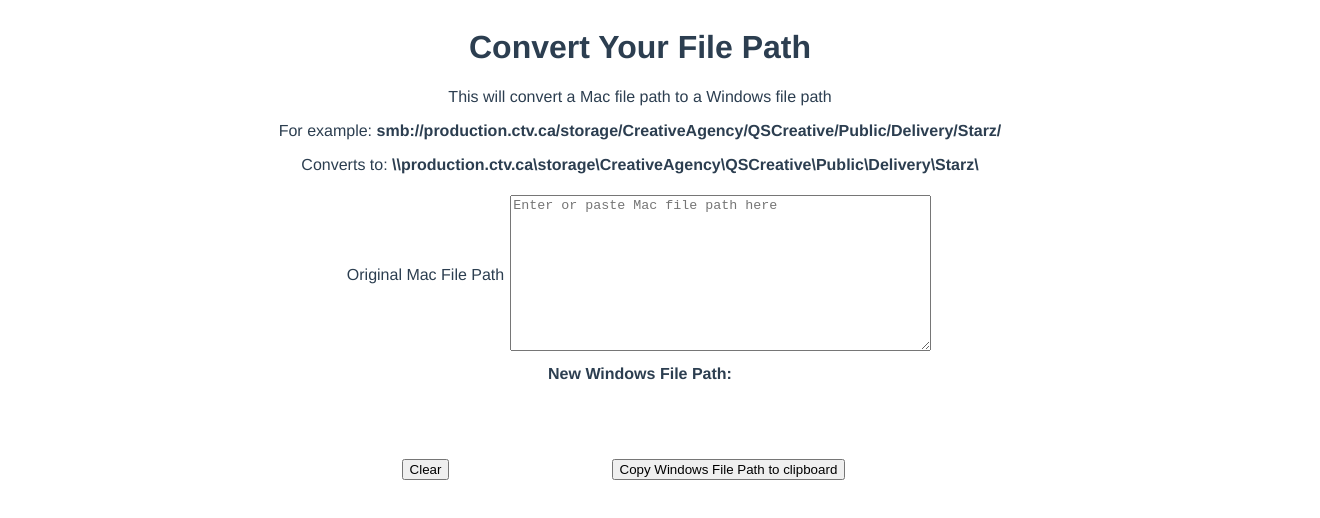
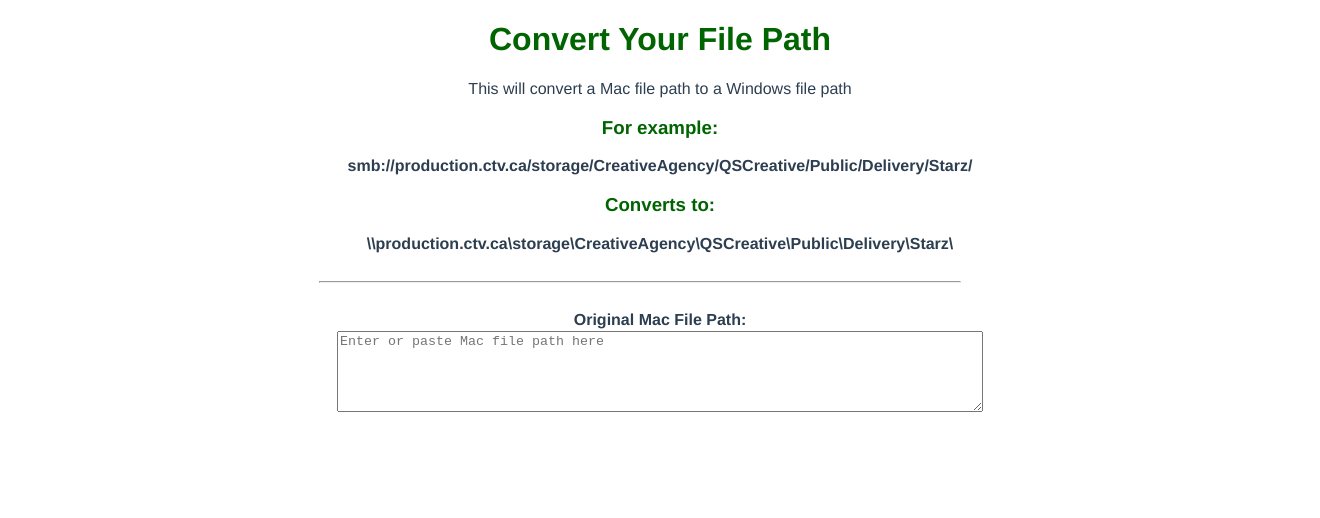
Before and after one commit to Sanparty/Convert-Vue, a Vue app: page / in a window 1280 px wide. Shown: the top 518 px of the page, 1320 px wide, since content can reach past the window. Built offline with nearby package versions, Linux system fonts and the light colour scheme.

Commit message:
Aug 20 changes

```diff
--- a/package.json
+++ b/package.json
@@ -9,7 +9,8 @@
   },
   "dependencies": {
     "core-js": "^3.8.3",
-    "vue": "^3.2.13"
+    "vue": "^3.2.13",
+    "vue-element-query": "^3.1.0"
   },
   "devDependencies": {
     "@babel/core": "^7.12.16",
--- a/src/App.vue
+++ b/src/App.vue
@@ -14,6 +14,10 @@
 </script>
 
 <style>
+body {
+  text-align: center;
+  margin: 0%;
+}
 #app {
   font-family: Avenir, Helvetica, Arial, sans-serif;
   -webkit-font-smoothing: antialiased;
@@ -21,9 +25,6 @@
   text-align: center;
   color: #2c3e50;
   margin: 0 auto;
-  display: flex;
-  flex-direction: column;
-  justify-content: center;
 }
 
 </style>
--- /dev/null
+++ b/src/components/ConvertInfo.vue
@@ -0,0 +1,55 @@
+<template>
+        <div class="convertinfo-container">
+            <h1>Convert Your File Path</h1>
+            <p>This will convert a Mac file path to a Windows file path</p>
+            <h3>For example:</h3>
+            <span class="url">
+                <b>smb://production.ctv.ca/storage/CreativeAgency/QSCreative/Public/Delivery/Starz/</b>
+            </span>
+            <h3>Converts to:</h3>
+            <span class="url">
+            <b>\\production.ctv.ca\storage\CreativeAgency\QSCreative\Public\Delivery\Starz\</b>
+            </span>
+        </div>
+</template>
+
+<script>
+    export default {
+        name: "ConvertInfo"
+    }
+</script>
+
+<style scoped>
+body,
+h1,
+p {
+  font-family: "Franklin Gothic Medium", Arial, sans-serif;
+}
+
+h1,
+h3 {
+    color: darkgreen;
+}
+.convertinfo-container {
+    text-align: center;
+    justify-content: center;
+    margin: 0 auto 20px;
+    padding: 0 20px;
+}
+.url {
+    word-break: break-all;
+    word-wrap: break-word;
+}
+
+@media (min-width: 650px) {
+    .convertinfo-container {
+        width: 100%;
+    }
+    .url {
+        word-break: normal;
+        word-wrap: normal;
+    }
+}
+
+
+</style>
--- a/src/components/ConvertPath.vue
+++ b/src/components/ConvertPath.vue
@@ -1,41 +1,37 @@
 <template>
-  <div>
-    <h1>Convert Your File Path</h1>
-    <p>This will convert a Mac file path to a Windows file path</p>
-    <p>
-      For example:
-      <b>
-        smb://production.ctv.ca/storage/CreativeAgency/QSCreative/Public/Delivery/Starz/</b
-      >
-    </p>
-    <p>
-      Converts to:
-      <b>
-        \\production.ctv.ca\storage\CreativeAgency\QSCreative\Public\Delivery\Starz\</b
-      >
-    </p>
-    <p id="macpath">
-      <MacPath />
-    </p>
-  </div>
+    <div class="main">
+      <convert-info />
+      <hr>
+      <mac-path />
+    </div>
 </template>
 
 <script>
 import MacPath from "./MacPath.vue";
+import ConvertInfo from "./ConvertInfo.vue";
 
 export default {
   name: "ConvertPath",
-  components: { MacPath },
+  components: {
+    MacPath,
+    ConvertInfo
+  },
 };
 </script>
 
-<style scoped>
-#macpath,
-#windowspath {
+<style>
+.main {
+  display: flex;
+  flex-direction: column;
+  text-align: center;
+  align-items: center;
+  justify-content: center;
+  width: 100%;
+}
+hr {
+  width: 50%;
+}
+.convert {
   margin: 0 auto;
 }
-
-hr {
-  width: 75%;
-}
 </style>
--- a/src/components/MacPath.vue
+++ b/src/components/MacPath.vue
@@ -1,36 +1,28 @@
 <template>
-  <table id="table">
-    <tr>
-      <td>Original Mac File Path</td>
-      <td colspan="3">
+  <div class="convert-container">
+      <div>
+        <div><strong>Original Mac File Path:</strong></div>
+        <div>
           <textarea
             name="macLocation"
             id="macLocation"
             placeholder="Enter or paste Mac file path here"
-          rows="10"
-          cols="50"
+            rows="5"
+            cols="75"
             required
             v-model="originalText"
           ></textarea>
-      </td>
-    </tr>
-    <tr>
-      <td></td>
-      <td colspan="3" id="textDisplay"></td>
-    </tr>
-    <tr id="filepath">
-      <td colspan="4"><strong>New Windows File Path:</strong></td>
-    </tr>
-    <tr>
-      <td id="newPath" colspan="4">
+        </div>
+      </div>
+      <div>
+        <div id="textDisplay"></div>
+        <div id="filepath">
+          <div v-if="convertedText"><strong>New Windows File Path:</strong></div>
+        </div>
+        <div id="newPath">
           <div id="windowsLocation">{{ convertedText }}</div>
-      </td>
-    </tr>
-
-    <tr>
-      <td><button @click="clearAll()">Clear</button></td>
-      <td colspan="2" />
-      <td>
+        </div>
+        <div v-if="convertedText">
           <button
             type="button"
             @click="copyText()"
@@ -39,9 +31,10 @@
           >
             Copy Windows File Path to clipboard
           </button>
-      </td>
-    </tr>
-  </table>
+        </div>
+        <div v-if="convertedText || originalText"><button @click="clearAll()">Clear</button></div>
+      </div>
+  </div>
 </template>
 
 <script>
@@ -83,31 +76,57 @@
   font-family: "Franklin Gothic Medium", Arial, sans-serif;
 }
 
-a.navbar-brand {
-  white-space: normal;
+.convert-container {
+    display: flex;
+    flex-direction: column;
     text-align: center;
-  word-break: break-all;
-}
-
-a {
-  color: #0366d6;
-}
-
-input {
-  margin: 2px;
-}
-
-label {
-  font-style: italic;
-  font-weight: bolder;
+    justify-content: center;
+    margin: 20px auto;
+    padding: 0 20px;
 }
 
 textarea {
-  margin: 2px;
+  margin: 2px auto;
+  width: 100%;
 }
 
 html {
   font-size: 14px;
+  position: relative;
+  min-height: 100%;
+}
+
+button.accept-policy {
+  font-size: 1rem;
+  line-height: inherit;
+}
+
+button {
+  margin: 10px;
+}
+#newPath {
+  height: 3rem;
+}
+#windowsLocation {
+  font-size: 1.2rem;
+}
+
+#windowsLocation {
+    word-break: break-all;
+    word-wrap: break-word;
+}
+
+@media (min-width: 650px) {
+    .convert-container {
+        width: 100%;
+    }
+    #windowsLocation {
+        word-break: normal;
+        word-wrap: normal;
+    }
+    textarea {
+    width: 50%;
+    }
 }
 
 @media (min-width: 768px) {
@@ -115,38 +134,4 @@
     font-size: 16px;
   }
 }
-
-button.accept-policy {
-  font-size: 1rem;
-  line-height: inherit;
-}
-
-html {
-  position: relative;
-  min-height: 100%;
-}
-
-body {
-  /* Margin bottom by footer height */
-  margin-bottom: 60px;
-  margin-left: 10%;
-  margin-right: 10%;
-}
-
-/* #copyButton {
-  display: none;
-} */
-
-#table {
-  margin: 0 auto;
-}
-button {
-  margin-top: 20px;
-}
-#newPath {
-  height: 3rem;
-}
-#windowsLocation {
-  font-size: 1.2rem;
-}
 </style>
```
Also changed, not shown: 1 other file (tests, documents, lock files or other folders). Lines whose indentation alone changed are shown as unchanged.
